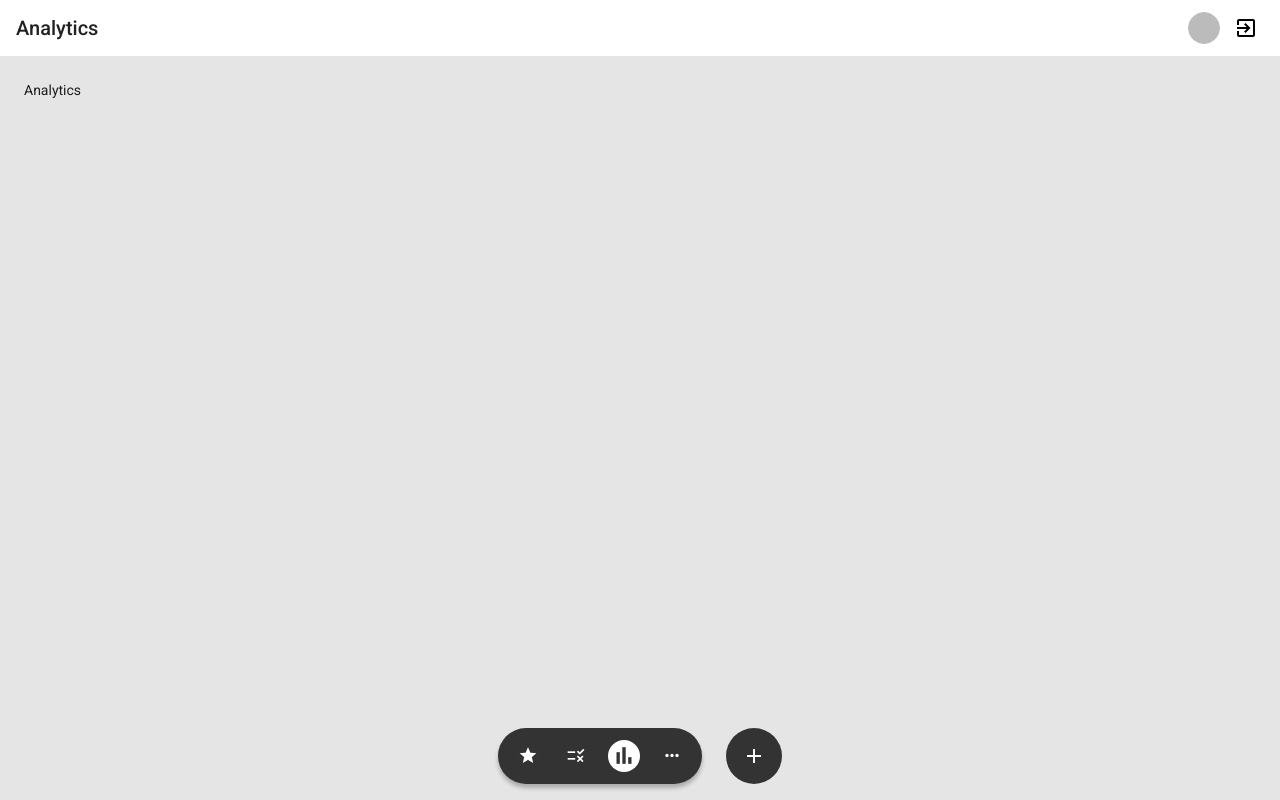
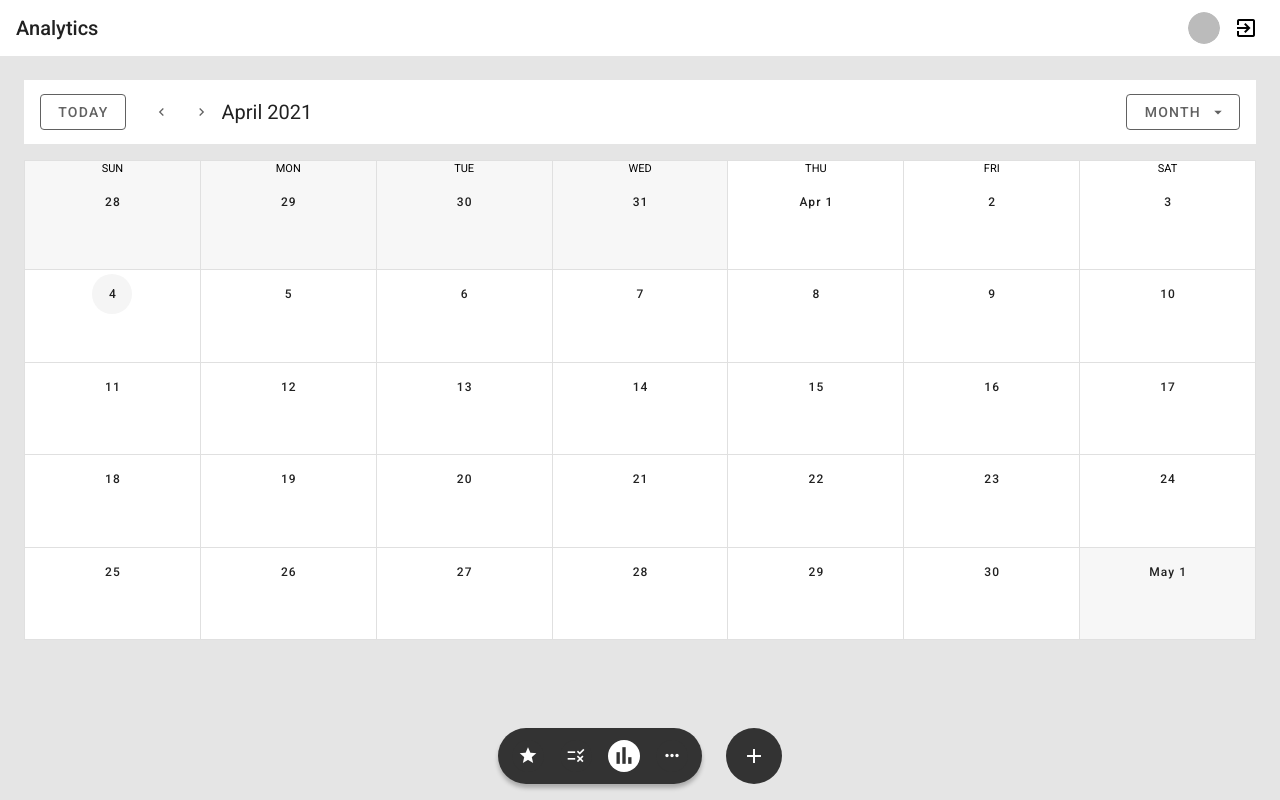
Before and after one commit to Laexssi/DailyFlow, a Vue app: page /analytics in a window 1280 px wide. Built offline with nearby package versions, Linux system fonts and the light colour scheme; no server answers; the database is empty; sample sign-in values are in the browser's storage.

Commit message:
add calendar

```diff
--- a/src/screens/Analytics/index.vue
+++ b/src/screens/Analytics/index.vue
@@ -1,15 +1,212 @@
 <template>
   <div class="main-screen__content">
-    Analytics
+    <v-sheet height="64">
+      <v-toolbar
+      flat>
+        <v-btn
+        outlined
+        class="mr-4"
+        color="grey darken-2"
+        @click="setToday">
+          Today
+        </v-btn>
+        <v-btn
+        fab
+        text
+        small
+        color="grey darken-2"
+        @click="prev">
+          <v-icon small>
+            mdi-chevron-left
+          </v-icon>
+        </v-btn>
+        <v-btn
+        fab
+        text
+        small
+        color="grey darken-2"
+        @click="next">
+          <v-icon small>
+            mdi-chevron-right
+          </v-icon>
+        </v-btn>
+        <v-toolbar-title v-if="$refs.calendar">
+          {{ $refs.calendar.title }}
+        </v-toolbar-title>
+        <v-spacer/>
+        <v-menu
+        bottom
+        right>
+          <template v-slot:activator="{ on, attrs }">
+            <v-btn
+            outlined
+            color="grey darken-2"
+            v-bind="attrs"
+            v-on="on">
+              <span>{{ typeToLabel[type] }}</span>
+              <v-icon right>
+                mdi-menu-down
+              </v-icon>
+            </v-btn>
+          </template>
+          <v-list>
+            <v-list-item @click="type = 'day'">
+              <v-list-item-title>Day</v-list-item-title>
+            </v-list-item>
+            <v-list-item @click="type = 'week'">
+              <v-list-item-title>Week</v-list-item-title>
+            </v-list-item>
+            <v-list-item @click="type = 'month'">
+              <v-list-item-title>Month</v-list-item-title>
+            </v-list-item>
+            <v-list-item @click="type = '4day'">
+              <v-list-item-title>4 days</v-list-item-title>
+            </v-list-item>
+          </v-list>
+        </v-menu>
+      </v-toolbar>
+    </v-sheet>
+
+    <div
+    class="analytics__calendar-wrapper">
+      <v-sheet height="480px">
+        <v-calendar
+        v-if="!loading"
+        v-model="focus"
+        ref="calendar"
+        :weekdays="weekday"
+        :type="type"
+        :events="events"
+        :eventOverlapMode="mode"
+        :eventOverlapThreshold="30"
+        :eventColor="getEventColor"
+        @click:more="viewDay"
+        @click:date="viewDay"
+        @change="getEvents">
+          <template
+          v-if="type === 'day'"
+          v-slot:event="{ event }">
+            <PlanActivityCard
+            :activityData="event"/>
+          </template>
+        </v-calendar>
+      </v-sheet>
+    </div>
   </div>
 </template>
 
 <script>
+  import { mapActions, mapGetters } from 'vuex';
+  import PlanActivityCard from 'components/PlanActivityCard';
+
   export default {
-    name: 'Index',
+    name: 'Analytics',
+    components: {
+      PlanActivityCard,
+    },
+    created() {
+      Promise.all([this.updateActivityList(), this.updateLabelList()])
+        .then(() => {
+          this.loading = false;
+        })
+        .catch((e) => console.warn(e));
+    },
+    methods: {
+      ...mapActions({
+        updateActivityList: 'activityList/updateList',
+        updateLabelList: 'labelList/updateList',
+      }),
+      getEventColor(event) {
+        return event.color;
+      },
+      getEvents() {
+        this.events = [];
+        this.activityList.forEach((activity) => {
+          const { name, labels } = activity;
+          if (activity.complete_count) {
+            activity.complete_dates.forEach((date) => {
+              this.events.push({
+                name,
+                start: date,
+                timed: false,
+                color: this.labelList.find((label) => label.id === labels[0]?.id)?.color || this.colors[this.rnd(0, this.colors.length - 1)],
+                ...activity,
+              });
+            });
+          }
+        });
+      },
+      viewDay({ date }) {
+        this.focus = date;
+        this.type = 'day';
+      },
+      setToday() {
+        this.focus = '';
+        this.type = 'day';
+      },
+      prev() {
+        this.$refs.calendar.prev();
+      },
+      next() {
+        this.$refs.calendar.next();
+      },
+      rnd(a, b) {
+        return Math.floor((b - a + 1) * Math.random()) + a;
+      },
+    },
+    computed: {
+      ...mapGetters({
+        activityList: 'activityList/getList',
+        labelList: 'labelList/getList',
+      }),
+    },
+    data: () => ({
+      loading: true,
+      focus: '',
+      type: 'month',
+      types: ['month', 'week', 'day', '4day'],
+      typeToLabel: {
+        month: 'Month',
+        week: 'Week',
+        day: 'Day',
+        '4day': '4 Days',
+      },
+      mode: 'stack',
+      modes: ['stack', 'column'],
+      weekday: [0, 1, 2, 3, 4, 5, 6],
+      weekdays: [
+        { text: 'Sun - Sat', focus: [0, 1, 2, 3, 4, 5, 6] },
+        { text: 'Mon - Sun', focus: [1, 2, 3, 4, 5, 6, 0] },
+        { text: 'Mon - Fri', focus: [1, 2, 3, 4, 5] },
+        { text: 'Mon, Wed, Fri', focus: [1, 3, 5] },
+      ],
+      events: [],
+      colors: ['blue', 'indigo', 'deep-purple', 'cyan', 'green', 'orange', 'grey darken-1'],
+      names: ['Meeting', 'Holiday', 'PTO', 'Travel', 'Event', 'Birthday', 'Conference', 'Party'],
+    }),
   };
 </script>
 
 <style lang="scss">
+  .analytics__calendar-wrapper {
+    overflow-y: auto;
+    overflow-x: hidden;
+  }
 
+  .v-event {
+    height: 100px !important;
+    width: auto;
+  }
+
+  .v-calendar-daily__body {
+    display: none !important;
+    flex: 0 0 0 !important;
+    height: 0;
+    width: 0;
+  }
+
+  .v-calendar-daily__intervals-head {
+    display: none;
+    width: 0 !important;
+  }
 </style>
--- a/src/screens/Library/index.vue
+++ b/src/screens/Library/index.vue
@@ -26,8 +26,7 @@
     name: 'ActivityList',
     components: { ActivityCard },
     created() {
-      const listsData = [this.updateActivityList(), this.updateLabelList()];
-      Promise.all(listsData)
+      Promise.all([this.updateActivityList(), this.updateLabelList()])
         .then(() => {
           this.loading = false;
         })
```
